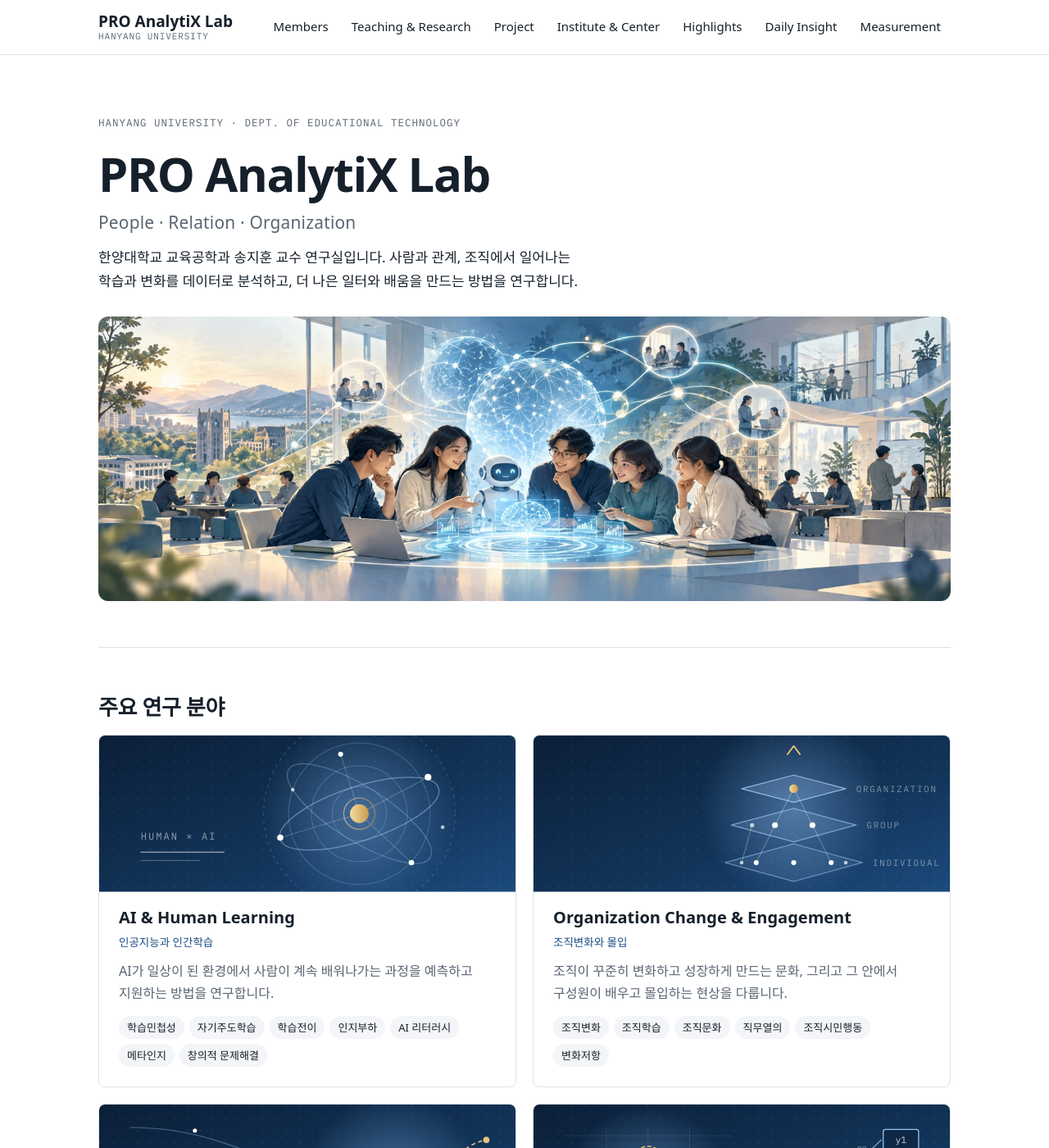
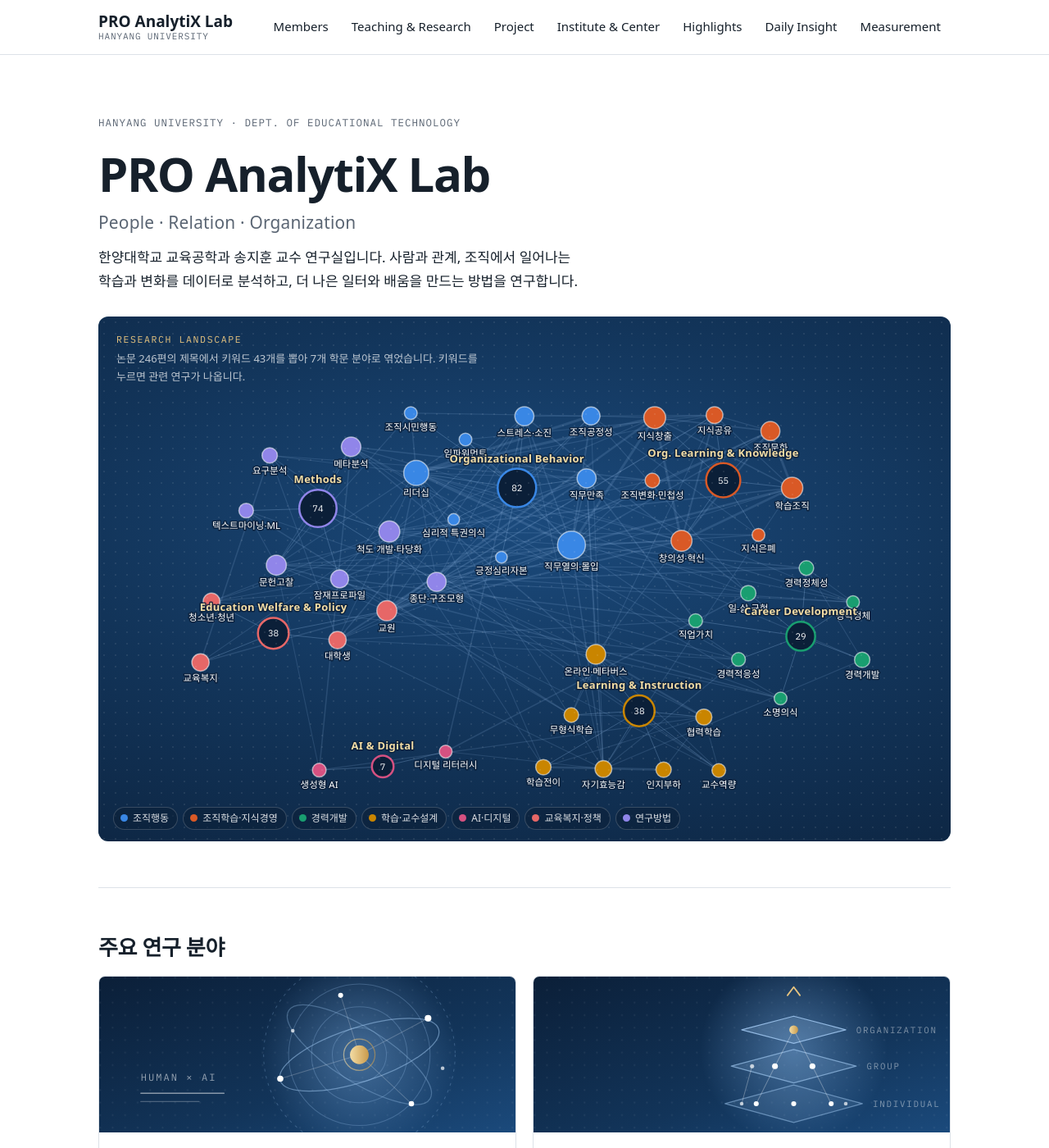
Before and after one commit to drsprolab/drsprolab.github.io, a Jekyll site: the page built from index.html, in a window 1280 px wide and 1400 px high. Shown: the whole window at 82% size. Built offline with Jekyll 4.4.1, drawn with Linux system fonts in a browser that asks for light colours; some web fonts are replaced.

Commit message:
대문: 상단 그림을 연구 키워드 네트워크로 교체
논문 제목에서 키워드를 찾아 학문 분야별로 묶고, 함께 나온 키워드끼리 연결.
키워드나 분야를 누르면 관련 논문 목록이 열림. 키워드 사전은 _data/keyword_map.yml.

Co-Authored-By: Claude Opus 5.5 <noreply@anthropic.com>

```diff
--- /dev/null
+++ b/_data/keyword_map.yml
@@ -0,0 +1,66 @@
+# 대문 키워드 네트워크: 학문 분야 > 키워드 > 제목에서 찾을 패턴
+# patterns: 논문 제목에서 찾을 문자열(대소문자 무시). 영문 약어는 \b 단어 경계를 써도 됩니다.
+- field: 조직행동
+  en: Organizational Behavior
+  keywords:
+    - { name: 리더십, en: Leadership, patterns: ["리더십", "leadership", "리더", "leader"] }
+    - { name: 직무열의·몰입, en: Engagement, patterns: ["직무열의", "열의", "engagement", "몰입", "commitment"] }
+    - { name: 조직공정성, en: Justice, patterns: ["공정성", "justice"] }
+    - { name: 조직시민행동, en: OCB, patterns: ["조직시민행동", "citizenship", "\\bOCB\\b"] }
+    - { name: 스트레스·소진, en: Stress & Burnout, patterns: ["스트레스", "소진", "burnout", "distress"] }
+    - { name: 임파워먼트, en: Empowerment, patterns: ["임파워", "empower"] }
+    - { name: 심리적 특권의식, en: Entitlement, patterns: ["특권의식", "entitlement"] }
+    - { name: 긍정심리자본, en: PsyCap, patterns: ["긍정심리자본", "psychological capital"] }
+    - { name: 직무만족, en: Job Satisfaction, patterns: ["직무만족", "만족도", "satisfaction"] }
+- field: 조직학습·지식경영
+  en: Org. Learning & Knowledge
+  keywords:
+    - { name: 학습조직, en: Learning Organization, patterns: ["학습조직", "조직학습", "learning organization", "organizational learning", "\\bDLOQ\\b"] }
+    - { name: 지식공유, en: Knowledge Sharing, patterns: ["지식공유", "knowledge sharing"] }
+    - { name: 지식창출, en: Knowledge Creation, patterns: ["지식창출", "knowledge creation"] }
+    - { name: 지식은폐, en: Knowledge Hiding, patterns: ["지식은폐", "knowledge hiding"] }
+    - { name: 조직문화, en: Culture, patterns: ["조직문화", "culture"] }
+    - { name: 조직변화·민첩성, en: Change & Agility, patterns: ["조직변화", "변화저항", "민첩성", "agility", "organizational change"] }
+    - { name: 창의성·혁신, en: Creativity, patterns: ["창의", "creativ", "혁신", "innovat"] }
+- field: 경력개발
+  en: Career Development
+  keywords:
+    - { name: 경력정체성, en: Career Identity, patterns: ["경력정체성", "career identity"] }
+    - { name: 경력적응성, en: Career Adaptability, patterns: ["경력적응성", "adaptability"] }
+    - { name: 경력정체, en: Career Plateau, patterns: ["경력정체(?!성)", "plateau"] }
+    - { name: 소명의식, en: Calling, patterns: ["소명", "calling"] }
+    - { name: 직업가치, en: Work Values, patterns: ["직업가치", "work value"] }
+    - { name: 일-삶 균형, en: Work-Life, patterns: ["균형", "balance", "enrichment", "일-가정", "일과 삶"] }
+    - { name: 경력개발, en: Career Development, patterns: ["경력개발", "career development", "경력성공", "career success"] }
+- field: 학습·교수설계
+  en: Learning & Instruction
+  keywords:
+    - { name: 협력학습, en: CSCL, patterns: ["협력학습", "\\bCSCL\\b", "collaborative"] }
+    - { name: 무형식학습, en: Informal Learning, patterns: ["무형식", "informal learning", "비형식"] }
+    - { name: 학습전이, en: Transfer, patterns: ["학습전이", "전이", "transfer"] }
+    - { name: 인지부하, en: Cognitive Load, patterns: ["인지부하", "cognitive load"] }
+    - { name: 자기효능감, en: Self-efficacy, patterns: ["자기효능감", "efficacy", "자기주도", "self-directed"] }
+    - { name: 교수역량, en: Teaching Competency, patterns: ["교수역량", "교수자", "teaching competenc", "교수학습"] }
+    - { name: 온라인·메타버스, en: Online & Metaverse, patterns: ["비대면", "온라인", "online", "\\bMOOC\\b", "메타버스", "metaverse", "실시간"] }
+- field: AI·디지털
+  en: AI & Digital
+  keywords:
+    - { name: 생성형 AI, en: Generative AI, patterns: ["생성형", "generative", "\\bAI\\b", "인공지능", "artificial intelligence"] }
+    - { name: 디지털 리터러시, en: Digital Literacy, patterns: ["디지털", "digital", "리터러시", "literacy"] }
+- field: 교육복지·정책
+  en: Education Welfare & Policy
+  keywords:
+    - { name: 교육복지, en: Education Welfare, patterns: ["교육복지", "welfare"] }
+    - { name: 청소년·청년, en: Youth, patterns: ["청소년", "청년", "youth", "adolescen"] }
+    - { name: 교원, en: Teachers, patterns: ["교원", "교사", "teacher"] }
+    - { name: 대학생, en: College Students, patterns: ["대학생", "college student", "university student", "graduate student"] }
+- field: 연구방법
+  en: Methods
+  keywords:
+    - { name: 메타분석, en: Meta-analysis, patterns: ["메타분석", "meta-analy"] }
+    - { name: 잠재프로파일, en: Latent Profile, patterns: ["잠재프로파일", "잠재계층", "latent profile", "latent class", "\\bLPA\\b"] }
+    - { name: 척도 개발·타당화, en: Scale Validation, patterns: ["측정도구", "척도", "타당화", "validation", "inventory", "questionnaire"] }
+    - { name: 종단·구조모형, en: SEM & Longitudinal, patterns: ["구조방정식", "구조적 관계", "structural", "잠재성장", "종단", "longitudinal", "교차지연"] }
+    - { name: 텍스트마이닝·ML, en: Text Mining & ML, patterns: ["토픽모델링", "텍스트", "랜덤", "random forest", "machine learning", "\\bSHAP\\b", "머신러닝", "topic model"] }
+    - { name: 요구분석, en: Needs Analysis, patterns: ["요구분석", "요구도", "borich", "needs analysis"] }
+    - { name: 문헌고찰, en: Review, patterns: ["문헌", "고찰", "스코핑", "scoping", "systematic review", "literature review", "연구동향"] }
--- /dev/null
+++ b/_includes/kw-network.html
@@ -0,0 +1,14 @@
+<section class="kwnet" id="kwnet" aria-label="연구 키워드 네트워크"
+  data-pubs="{{ '/assets/data/publications.json' | relative_url }}"
+  data-map="{{ '/assets/data/keyword-map.json' | relative_url }}">
+  <div class="kwnet-head">
+    <div class="kwnet-title">Research Landscape</div>
+    <div class="kwnet-sub" id="kwnet-sub">논문 제목에서 뽑은 키워드를 학문 분야별로 엮었습니다. 키워드를 누르면 관련 연구가 나옵니다.</div>
+  </div>
+  <svg class="kwnet-svg" id="kwnet-svg" role="group" aria-label="키워드 네트워크 그래프"></svg>
+  <div class="kwnet-legend" id="kwnet-legend"></div>
+  <aside class="kwnet-panel" id="kwnet-panel" hidden tabindex="-1" aria-live="polite"></aside>
+  <noscript><p class="kwnet-sub">키워드 네트워크를 보려면 JavaScript를 켜 주세요.</p></noscript>
+</section>
+<script src="https://cdnjs.cloudflare.com/ajax/libs/d3/7.9.0/d3.min.js"></script>
+<script src="{{ '/assets/js/kw-network.js' | relative_url }}" defer></script>
--- a/assets/css/style.css
+++ b/assets/css/style.css
@@ -500,3 +500,53 @@ tfoot td { font-weight: 600; border-bottom: 0; }
   .member-grid { grid-template-columns: 1fr; }
   .member-photo { height: 160px; }
 }
+
+/* ---- Home: research keyword network ---- */
+.kwnet { --kw-bg: #0b1f38; position: relative; margin-top: 12px; border-radius: 12px; overflow: hidden; color: #fff;
+  background: radial-gradient(120% 90% at 50% 40%, #1b4a7c 0%, #123459 45%, #0b1f38 100%); }
+.kwnet::before { content: ""; position: absolute; inset: 0; background-image: radial-gradient(rgba(255,255,255,.08) .8px, transparent .8px); background-size: 14px 14px; pointer-events: none; }
+.kwnet-head { position: absolute; top: 18px; left: 22px; right: 22px; z-index: 1; pointer-events: none; display: grid; gap: 2px; }
+.kwnet-title { font-family: var(--f-mono); font-size: 11.5px; letter-spacing: .14em; text-transform: uppercase; color: #e7c47f; }
+.kwnet-sub { font-size: 13px; color: rgba(255,255,255,.72); max-width: 60ch; }
+.kwnet-svg { display: block; width: 100%; height: 640px; font-family: var(--f-body); touch-action: none; }
+.kw-link { stroke: #9cc3ec; transition: stroke-opacity .2s; }
+.kw-link.field { stroke-opacity: .28; }
+.kw-link.co { stroke-opacity: .16; }
+.kw-link.hot { stroke: #e7c47f; stroke-opacity: .85; }
+.kw-link.dim { stroke-opacity: .04; }
+.kw-node { cursor: pointer; transition: opacity .2s; }
+.kw-node:focus { outline: none; }
+.kw-node:focus-visible .kw-dot { stroke: #fff; stroke-width: 2.5; }
+.kw-node.dim { opacity: .18; }
+.kw-halo { opacity: 0; transition: opacity .2s; }
+.kw-node.on .kw-halo, .kw-node:hover .kw-halo { opacity: .28; }
+.kw-dot { stroke-width: 1.5; }
+.kw-node.kw .kw-dot { stroke: rgba(255,255,255,.55); }
+.kw-node.field .kw-dot { stroke-width: 2.5; }
+.kw-label { fill: #fff; font-size: 11.5px; text-anchor: middle; paint-order: stroke; stroke: rgba(11,31,56,.85); stroke-width: 3px; stroke-linejoin: round; pointer-events: none; }
+.kw-node.field .kw-label { font-size: 13px; font-weight: 600; letter-spacing: .02em; fill: #f3dca4; }
+.kw-count { fill: #fff; font-size: 11px; font-family: var(--f-mono); text-anchor: middle; pointer-events: none; }
+.kwnet-legend { position: absolute; left: 18px; bottom: 14px; right: 18px; display: flex; flex-wrap: wrap; gap: 6px; z-index: 1; }
+.kw-lg { font: inherit; font-size: 12px; color: rgba(255,255,255,.85); background: rgba(11,31,56,.55); border: 1px solid rgba(255,255,255,.18); border-radius: 999px; padding: 3px 10px 3px 8px; display: inline-flex; align-items: center; gap: 6px; cursor: pointer; }
+.kw-lg:hover { border-color: #e7c47f; }
+.kw-lg span { width: 9px; height: 9px; border-radius: 50%; }
+.kwnet-panel { position: absolute; top: 14px; right: 14px; bottom: 14px; width: min(380px, 46%); z-index: 2; overflow-y: auto;
+  background: var(--paper); color: var(--ink); border-radius: 10px; padding: 18px 18px 10px; box-shadow: 0 12px 40px rgba(0,0,0,.35); }
+.kwnet-panel:focus { outline: none; }
+.kwnet-panel h3 { font-size: 20px; margin: 4px 0 0; }
+.kp-close { position: absolute; top: 8px; right: 10px; font-size: 22px; line-height: 1; border: 0; background: none; color: var(--muted); cursor: pointer; padding: 4px 8px; }
+.kp-eyebrow { display: flex; align-items: center; gap: 6px; font-size: 12px; color: var(--muted); }
+.kp-sw { width: 9px; height: 9px; border-radius: 50%; }
+.kp-en { font-size: 13px; color: var(--muted); }
+.kp-count { margin: 10px 0 8px; font-size: 13.5px; color: var(--muted); }
+.kp-count strong { font-size: 22px; color: var(--ink); margin-right: 2px; font-variant-numeric: tabular-nums; }
+.kp-rel { display: flex; flex-wrap: wrap; gap: 5px; margin-bottom: 12px; }
+.kp-rel button { font: inherit; font-size: 12px; padding: 2px 9px; border-radius: 999px; border: 1px solid var(--line); background: var(--tint); color: var(--ink); cursor: pointer; }
+.kp-rel button:hover { border-color: var(--accent); color: var(--accent); }
+.kp-list { list-style: none; margin: 0; padding: 0; display: grid; gap: 10px; font-size: 13px; line-height: 1.55; }
+.kp-list li { display: grid; grid-template-columns: 38px 1fr; gap: 8px; padding-bottom: 10px; border-bottom: 1px solid var(--line); }
+.kp-year { font-family: var(--f-mono); font-size: 12px; color: var(--accent); padding-top: 1px; }
+@media (max-width: 760px) {
+  .kwnet-svg { height: 560px; }
+  .kwnet-panel { position: relative; inset: auto; width: auto; margin: 0 10px 56px; max-height: 420px; }
+}
--- /dev/null
+++ b/assets/data/keyword-map.json
@@ -0,0 +1,4 @@
+---
+layout: null
+---
+{{ site.data.keyword_map | jsonify }}
--- /dev/null
+++ b/assets/data/publications.json
@@ -0,0 +1,4 @@
+---
+layout: null
+---
+{{ site.data.publications | jsonify }}
--- /dev/null
+++ b/assets/js/kw-network.js
@@ -0,0 +1,176 @@
+// 대문 키워드 네트워크: 논문 제목에서 키워드를 찾아 학문 분야별 네트워크로 그린다.
+// 데이터: _data/publications.yml, _data/keyword_map.yml (빌드 때 JSON으로 노출)
+(function () {
+  var root = document.getElementById('kwnet');
+  if (!root || !window.d3) return;
+
+  // 분야 색 (어두운 배경용 범주형 팔레트, 고정 순서)
+  var COLORS = ['#3987e5', '#d95926', '#199e70', '#c98500', '#d55181', '#e66767', '#9085e9'];
+  var MIN_COUNT = 2;
+  var reduceMotion = window.matchMedia('(prefers-reduced-motion: reduce)').matches;
+
+  var svg = d3.select('#kwnet-svg');
+  var panel = document.getElementById('kwnet-panel');
+  var papers = [], nodes = [], links = [], byId = {}, sim, selected = null;
+
+  function esc(s) { return String(s).replace(/[&<>"]/g, function (c) { return { '&': '&amp;', '<': '&lt;', '>': '&gt;', '"': '&quot;' }[c]; }); }
+  function titleOf(c) {
+    var m = c.match(/\(\d{4}[a-z]?\)\.\s*(.+)$/);
+    var rest = m ? m[1] : c;
+    return rest.split(/\.\s+/)[0];
+  }
+  function toRegex(p) {
+    try { return new RegExp(p, 'i'); } catch (e) { return new RegExp(p.replace(/[.*+?^${}()|[\]\\]/g, '\\$&'), 'i'); }
+  }
+
+  Promise.all([fetch(root.dataset.pubs).then(function (r) { return r.json(); }), fetch(root.dataset.map).then(function (r) { return r.json(); })])
+    .then(function (res) { build(res[0], res[1]); draw(); })
+    .catch(function () { document.getElementById('kwnet-sub').textContent = '키워드 데이터를 불러오지 못했습니다.'; });
+
+  function build(pubs, map) {
+    var seen = {};
+    pubs.forEach(function (p) {
+      if (!p.citation || seen[p.citation]) return;
+      seen[p.citation] = 1;
+      papers.push({ year: p.year, citation: p.citation, title: titleOf(p.citation), kws: [] });
+    });
+    map.forEach(function (f, fi) {
+      var fid = 'f' + fi;
+      var fnode = { id: fid, type: 'field', name: f.field, en: f.en, color: COLORS[fi % COLORS.length], fi: fi, papers: [] };
+      f.keywords.forEach(function (k, ki) {
+        var res = (k.patterns || []).map(toRegex);
+        var kid = fid + 'k' + ki;
+        var kn = { id: kid, type: 'kw', name: k.name, en: k.en, color: fnode.color, fi: fi, field: fnode, papers: [] };
+        papers.forEach(function (p) { if (res.some(function (r) { return r.test(p.title); })) { kn.papers.push(p); p.kws.push(kn); } });
+        if (kn.papers.length >= MIN_COUNT) { nodes.push(kn); links.push({ source: fid, target: kid, type: 'field', w: 1 }); }
+        else papers.forEach(function (p) { p.kws = p.kws.filter(function (x) { return x !== kn; }); });
+      });
+      nodes.push(fnode);
+    });
+    nodes.forEach(function (n) { byId[n.id] = n; });
+    nodes.filter(function (n) { return n.type === 'field'; }).forEach(function (f) {
+      var set = new Set();
+      papers.forEach(function (p) { if (p.kws.some(function (k) { return k.fi === f.fi; })) set.add(p); });
+      f.papers = Array.from(set);
+    });
+    // 같은 논문에 함께 나온 키워드끼리 연결
+    var co = {};
+    papers.forEach(function (p) {
+      for (var i = 0; i < p.kws.length; i++) for (var j = i + 1; j < p.kws.length; j++) {
+        var a = p.kws[i].id, b = p.kws[j].id, key = a < b ? a + '|' + b : b + '|' + a;
+        co[key] = (co[key] || 0) + 1;
+      }
+    });
+    Object.keys(co).forEach(function (key) { var ab = key.split('|'); links.push({ source: ab[0], target: ab[1], type: 'co', w: co[key] }); });
+    nodes.forEach(function (n) { n.nb = new Set([n.id]); });
+    links.forEach(function (l) { byId[l.source].nb.add(l.target); byId[l.target].nb.add(l.source); });
+    var matched = papers.filter(function (p) { return p.kws.length; }).length;
+    document.getElementById('kwnet-sub').textContent = '논문 ' + papers.length + '편의 제목에서 키워드 ' + nodes.filter(function (n) { return n.type === 'kw'; }).length + '개를 뽑아 ' +
+      map.length + '개 학문 분야로 엮었습니다. 키워드를 누르면 관련 연구가 나옵니다.';
+    root.dataset.matched = matched;
+  }
+
+  function radius(n) { return n.type === 'field' ? 9 + Math.sqrt(n.papers.length) * 1.6 : 4 + Math.sqrt(n.papers.length) * 2.2; }
+
+  function draw() {
+    var box = svg.node().getBoundingClientRect();
+    var W = Math.max(box.width, 320), H = Math.max(box.height, 360);
+    var TOP = 96, BOTTOM = 64; // 제목과 범례 자리
+    var midY = TOP + (H - TOP - BOTTOM) / 2, spanY = (H - TOP - BOTTOM) / 2;
+    svg.attr('viewBox', '0 0 ' + W + ' ' + H);
+    var fields = nodes.filter(function (n) { return n.type === 'field'; });
+    // 분야 중심을 타원 위에 고르게 배치
+    fields.forEach(function (f, i) {
+      var a = -Math.PI / 2 + i * 2 * Math.PI / fields.length;
+      f.ax = W / 2 + Math.cos(a) * W * 0.34; f.ay = midY + Math.sin(a) * spanY * 0.78;
+      f.x = f.ax; f.y = f.ay;
+    });
+    nodes.forEach(function (n) { if (n.type === 'kw') { n.x = n.field.ax + (Math.random() - .5) * 40; n.y = n.field.ay + (Math.random() - .5) * 40; } n.phase = Math.random() * Math.PI * 2; });
+
+    var gLinks = svg.append('g').attr('class', 'kw-links');
+    var link = gLinks.selectAll('line').data(links).join('line')
+      .attr('class', function (l) { return 'kw-link ' + l.type; })
+      .attr('stroke-width', function (l) { return l.type === 'co' ? Math.min(0.6 + l.w * 0.5, 3) : 1; });
+
+    var gNodes = svg.append('g').attr('class', 'kw-nodes');
+    var node = gNodes.selectAll('g').data(nodes).join('g')
+      .attr('class', function (n) { return 'kw-node ' + n.type; })
+      .attr('tabindex', 0).attr('role', 'button')
+      .attr('aria-label', function (n) { return n.name + ' · 논문 ' + n.papers.length + '편'; })
+      .on('click', function (e, n) { select(n); })
+      .on('keydown', function (e, n) { if (e.key === 'Enter' || e.key === ' ') { e.preventDefault(); select(n); } })
+      .on('mouseenter', function (e, n) { focusOn(n); })
+      .on('mouseleave', function () { focusOn(selected); })
+      .call(d3.drag()
+        .on('start', function (e, n) { if (!e.active) sim.alphaTarget(0.15).restart(); n.fx = n.x; n.fy = n.y; })
+        .on('drag', function (e, n) { n.fx = e.x; n.fy = e.y; })
+        .on('end', function (e, n) { if (!e.active) sim.alphaTarget(reduceMotion ? 0 : 0.012); n.fx = null; n.fy = null; }));
+
+    node.append('circle').attr('class', 'kw-halo').attr('r', function (n) { return radius(n) + 6; }).attr('fill', function (n) { return n.color; });
+    node.append('circle').attr('class', 'kw-dot').attr('r', radius).attr('fill', function (n) { return n.type === 'field' ? 'var(--kw-bg)' : n.color; }).attr('stroke', function (n) { return n.color; });
+    node.append('text').attr('class', 'kw-label').attr('dy', function (n) { return n.type === 'field' ? -radius(n) - 8 : radius(n) + 13; })
+      .text(function (n) { return n.type === 'field' ? n.en : n.name; });
+    node.filter(function (n) { return n.type === 'field'; }).append('text').attr('class', 'kw-count').attr('dy', 4).text(function (n) { return n.papers.length; });
+
+    // 범례
+    document.getElementById('kwnet-legend').innerHTML = fields.map(function (f) {
+      return '<button type="button" class="kw-lg" data-id="' + f.id + '"><span style="background:' + f.color + '"></span>' + esc(f.name) + '</button>';
+    }).join('');
+    document.getElementById('kwnet-legend').addEventListener('click', function (e) { var b = e.target.closest('[data-id]'); if (b) select(byId[b.dataset.id]); });
+
+    sim = d3.forceSimulation(nodes)
+      .force('link', d3.forceLink(links).id(function (n) { return n.id; })
+        .distance(function (l) { return l.type === 'field' ? 46 + radius(l.target) : 120; })
+        .strength(function (l) { return l.type === 'field' ? 0.55 : Math.min(0.02 * l.w, 0.12); }))
+      .force('charge', d3.forceManyBody().strength(function (n) { return n.type === 'field' ? -320 : -140; }))
+      .force('collide', d3.forceCollide().radius(function (n) { return radius(n) + (n.type === 'field' ? 26 : Math.min(8 + n.name.length * 4.2, 30)); }).iterations(2))
+      .force('x', d3.forceX(function (n) { return n.type === 'field' ? n.ax : n.field.ax; }).strength(function (n) { return n.type === 'field' ? 0.25 : 0.06; }))
+      .force('y', d3.forceY(function (n) { return n.type === 'field' ? n.ay : n.field.ay; }).strength(function (n) { return n.type === 'field' ? 0.25 : 0.06; }))
+      .alphaDecay(0.03);
+    if (!reduceMotion) {
+      // 천천히 떠다니는 움직임
+      sim.force('drift', function (alpha) {
+        var t = Date.now() / 1000;
+        nodes.forEach(function (n) { n.vx += Math.cos(t * 0.5 + n.phase) * 0.018; n.vy += Math.sin(t * 0.4 + n.phase) * 0.018; });
+      }).alphaTarget(0.012);
+    }
+    sim.on('tick', function () {
+      nodes.forEach(function (n) { var r = radius(n) + 14; n.x = Math.max(r, Math.min(W - r, n.x)); n.y = Math.max(TOP + r, Math.min(H - BOTTOM - r, n.y)); });
+      link.attr('x1', function (l) { return l.source.x; }).attr('y1', function (l) { return l.source.y; })
+        .attr('x2', function (l) { return l.target.x; }).attr('y2', function (l) { return l.target.y; });
+      node.attr('transform', function (n) { return 'translate(' + n.x + ',' + n.y + ')'; });
+    });
+    if (reduceMotion) { sim.stop(); for (var i = 0; i < 300; i++) sim.tick(); sim.on('tick')(); }
+
+    function focusOn(n) {
+      node.classed('dim', function (m) { return n ? !n.nb.has(m.id) : false; }).classed('on', function (m) { return n && m.id === n.id; });
+      link.classed('dim', function (l) { return n ? (l.source.id !== n.id && l.target.id !== n.id) : false; })
+        .classed('hot', function (l) { return n ? (l.source.id === n.id || l.target.id === n.id) : false; });
+    }
+    window.__kwFocus = focusOn;
+  }
+
+  function select(n) {
+    selected = (selected && n && selected.id === n.id) ? null : n;
+    if (window.__kwFocus) window.__kwFocus(selected);
+    if (!selected) { panel.hidden = true; return; }
+    var list = selected.papers.slice().sort(function (a, b) { return (b.year || 0) - (a.year || 0); });
+    var related = Array.from(selected.nb).map(function (id) { return byId[id]; })
+      .filter(function (m) { return m.id !== selected.id && m.type === 'kw'; })
+      .sort(function (a, b) { return b.papers.length - a.papers.length; }).slice(0, 8);
+    var head = selected.type === 'field'
+      ? '<div class="kp-eyebrow"><span class="kp-sw" style="background:' + selected.color + '"></span>학문 분야</div><h3>' + esc(selected.name) + '</h3><div class="kp-en">' + esc(selected.en) + '</div>'
+      : '<div class="kp-eyebrow"><span class="kp-sw" style="background:' + selected.color + '"></span>' + esc(selected.field.name) + '</div><h3>' + esc(selected.name) + '</h3><div class="kp-en">' + esc(selected.en) + '</div>';
+    panel.innerHTML = '<button type="button" class="kp-close" aria-label="닫기">×</button>' + head +
+      '<div class="kp-count"><strong>' + list.length + '</strong>편의 연구</div>' +
+      (related.length ? '<div class="kp-rel">' + related.map(function (m) { return '<button type="button" data-id="' + m.id + '">' + esc(m.name) + '</button>'; }).join('') + '</div>' : '') +
+      '<ol class="kp-list">' + list.map(function (p) { return '<li><span class="kp-year">' + (p.year || '') + '</span><span>' + esc(p.citation) + '</span></li>'; }).join('') + '</ol>';
+    panel.hidden = false;
+    panel.scrollTop = 0;
+  }
+  panel.addEventListener('click', function (e) {
+    if (e.target.closest('.kp-close')) { select(selected); return; }
+    var b = e.target.closest('[data-id]'); if (b) select(byId[b.dataset.id]);
+  });
+  document.addEventListener('keydown', function (e) { if (e.key === 'Escape' && selected) select(selected); });
+})();
--- a/index.html
+++ b/index.html
@@ -6,7 +6,7 @@ title: PRO AnalytiX Lab
   <div class="eyebrow">Hanyang University · Dept. of Educational Technology</div>
   <h1>PRO AnalytiX Lab<span class="expand">People · Relation · Organization</span></h1>
   <p>한양대학교 교육공학과 송지훈 교수 연구실입니다. 사람과 관계, 조직에서 일어나는 학습과 변화를 데이터로 분석하고, 더 나은 일터와 배움을 만드는 방법을 연구합니다.</p>
-  {% include page-banner.html key="home" %}
+  {% include kw-network.html %}
 </section>
 
 <section class="section">
```
